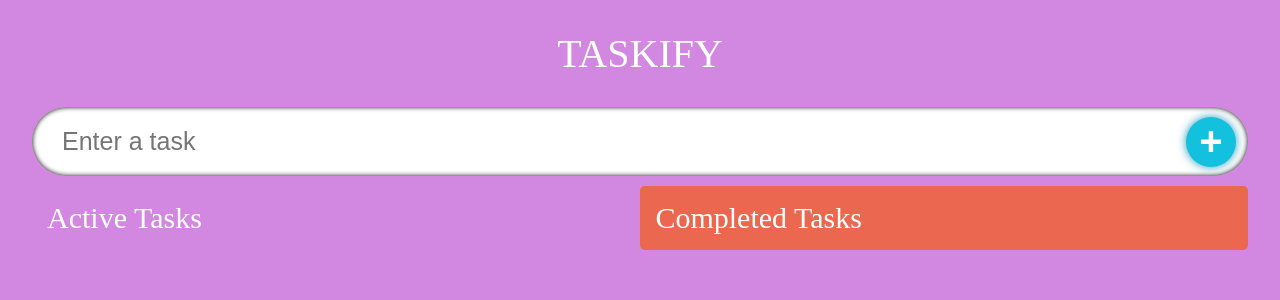
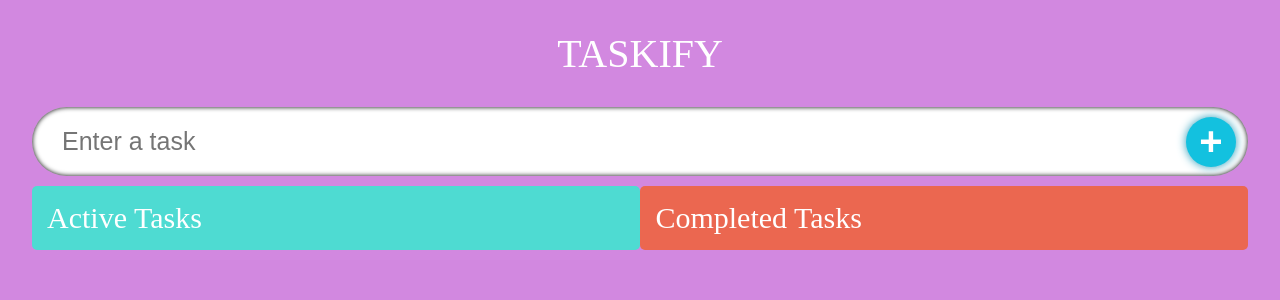
Before and after one commit to Tatyana-OA/simple-trello-react-ts, a React (Create React App) app: page / in a window 1280 px wide. Shown: the top 300 px of the page. Built offline with nearby package versions, Linux system fonts and the light colour scheme; a web font is replaced by a local one.

Commit message:
Setup the react beautiful dnd drag and drop library

```diff
--- a/package.json
+++ b/package.json
@@ -9,8 +9,10 @@
     "@types/jest": "^27.4.0",
     "@types/node": "^16.11.25",
     "@types/react": "^17.0.39",
+    "@types/react-beautiful-dnd": "^13.1.2",
     "@types/react-dom": "^17.0.11",
     "react": "^17.0.2",
+    "react-beautiful-dnd": "^13.1.0",
     "react-dom": "^17.0.2",
     "react-icons": "^4.3.1",
     "react-scripts": "5.0.0",
--- a/src/App.tsx
+++ b/src/App.tsx
@@ -1,4 +1,5 @@
 import React, {useState} from 'react';
+import { DragDropContext } from 'react-beautiful-dnd';
 
 import './App.css'
 import InputField from './components/InputField';
@@ -8,6 +9,7 @@ import { Todo } from './model';
 const App:React.FC= () => {
   const [todo, setTodo] = useState<string>("")
   const [todos, setTodos] = useState<Todo[]>([])
+  const [completedTodos, setCompletedDodos] = useState<Todo[]>([])
 
 
   const handleAdd = ( e:React.FormEvent ) => {
@@ -23,11 +25,13 @@ const App:React.FC= () => {
   }
 
   return (
+	  <DragDropContext onDragEnd={() => {}}>
     <div className="App">
       <span className="heading">TASKIFY</span>
       <InputField todo = {todo} setTodo = {setTodo}  handleAdd = {handleAdd}/>
-      <TodoList todos={todos} setTodos = {setTodos} />
+      <TodoList todos={todos} setTodos = {setTodos} completedTodos={completedTodos} setCompletedTodos={setCompletedDodos}/>
     </div>
+	</DragDropContext>
   );
 }
 
--- a/src/components/SingleTodo.tsx
+++ b/src/components/SingleTodo.tsx
@@ -1,25 +1,31 @@
-import React, { useState, useEffect } from 'react'
+import React, { useState, useEffect } from "react";
 import { AiFillEdit, AiFillDelete } from "react-icons/ai";
 import { MdDone } from "react-icons/md";
 
-import { Todo } from '../model'
+import { Todo } from "../model";
 import { useRef } from "react";
+import { Draggable } from "react-beautiful-dnd";
 
 type Props = {
-	todo: Todo,
-	todos: Todo[],
-	setTodos:React.Dispatch<React.SetStateAction<Todo[]>>
-}
+  index: number;
+  todo: Todo;
+  todos: Todo[];
+  setTodos: React.Dispatch<React.SetStateAction<Todo[]>>;
+};
 
-const SingleTodo = ({todo, todos, setTodos}: Props) => {
+const SingleTodo = ({ index, todo, todos, setTodos }: Props) => {
   const [edit, setEdit] = useState<boolean>(false);
   const [editTodo, setEditTodo] = useState<string>(todo.todo); // whenever edit is pressed, the value is contained
-	const handleDone = (id:number) => {
-		setTodos(todos.map((todo) => todo.id===id?{...todo, isDone: !todo.isDone} : todo))
-	}
-	const handleDelete = (id:number) => {
-		setTodos(todos.filter((todo) => todo.id !== id))
-	}
+  const handleDone = (id: number) => {
+    setTodos(
+      todos.map((todo) =>
+        todo.id === id ? { ...todo, isDone: !todo.isDone } : todo
+      )
+    );
+  };
+  const handleDelete = (id: number) => {
+    setTodos(todos.filter((todo) => todo.id !== id));
+  };
   const handleEdit = (e: React.FormEvent, id: number) => {
     e.preventDefault();
     setTodos(
@@ -31,37 +37,55 @@ const SingleTodo = ({todo, todos, setTodos}: Props) => {
   const inputRef = useRef<HTMLInputElement>(null);
 
   useEffect(() => {
-		inputRef.current?.focus()
-	  }, [edit])
-
+    inputRef.current?.focus();
+  }, [edit]);
 
   return (
-	<form className="todos__single" onSubmit={(e) => handleEdit(e, todo.id)}>
-		{
-			edit? (
-				<input ref={inputRef} value={editTodo} onChange={(e)=> setEditTodo(e.target.value)} className="todos__single--text" type="text"/>
-			): (
-				todo.isDone ?(
+    <Draggable draggableId={todo.id.toString()} index={index}>
+      {(provided) => (
+        <form
+          className="todos__single"
+          onSubmit={(e) => handleEdit(e, todo.id)}
+          {...provided.draggableProps}
+          {...provided.dragHandleProps}
+          ref={provided.innerRef}
+        >
+          {edit ? (
+            <input
+              ref={inputRef}
+              value={editTodo}
+              onChange={(e) => setEditTodo(e.target.value)}
+              className="todos__single--text"
+              type="text"
+            />
+          ) : todo.isDone ? (
             <s className="todos__single--text">{todo.todo}</s>
-				): (
+          ) : (
             <span className="todos__single--text">{todo.todo}</span>
-				)
-			)
-				}
+          )}
 
           <div>
-			<span className="icon" onClick={ () =>
-				{
-					if (!edit && !todo.isDone){
-						setEdit(!edit)
+            <span
+              className="icon"
+              onClick={() => {
+                if (!edit && !todo.isDone) {
+                  setEdit(!edit);
                 }
-			}
-				}><AiFillEdit/></span>
-			<span className="icon" onClick={()=> handleDelete(todo.id)}><AiFillDelete /></span>
-			<span className="icon" onClick={()=> handleDone(todo.id)}><MdDone/></span>
+              }}
+            >
+              <AiFillEdit />
+            </span>
+            <span className="icon" onClick={() => handleDelete(todo.id)}>
+              <AiFillDelete />
+            </span>
+            <span className="icon" onClick={() => handleDone(todo.id)}>
+              <MdDone />
+            </span>
           </div>
         </form>
-  )
-}
+      )}
+    </Draggable>
+  );
+};
 
-export default SingleTodo
+export default SingleTodo;
--- a/src/components/TodoList.tsx
+++ b/src/components/TodoList.tsx
@@ -1,40 +1,69 @@
-import React from 'react'
-import { Todo } from '../model'
-import SingleTodo from './SingleTodo'
-import './styles.css'
+import React from "react";
+import { Todo } from "../models/models";
+import SingleTodo from "./SingleTodo";
+import { Droppable } from "react-beautiful-dnd";
 
-interface Props {
-    todos: Todo[];
-    setTodos:React.Dispatch<React.SetStateAction<Todo[]>>
+interface props {
+  todos: Array<Todo>;
+  setTodos: React.Dispatch<React.SetStateAction<Array<Todo>>>;
+  setCompletedTodos: React.Dispatch<React.SetStateAction<Array<Todo>>>;
+  CompletedTodos: Array<Todo>;
 }
 
-const TodoList: React.FC<Props> = ({todos, setTodos}) => {
+const TodoList: React.FC<props> = ({
+  todos,
+  setTodos,
+  CompletedTodos,
+  setCompletedTodos,
+}) => {
   return (
     <div className="container">
-		<div className="todos">
+      <Droppable droppableId="TodosList">
+        {(provided, snapshot) => (
+          <div
+            className={`todos ${snapshot.isDraggingOver ? "dragactive" : ""}`}
+            ref={provided.innerRef}
+            {...provided.droppableProps}
+          >
             <span className="todos__heading">Active Tasks</span>
             {todos?.map((todo, index) => (
               <SingleTodo
+                index={index}
                 todos={todos}
                 todo={todo}
                 key={todo.id}
                 setTodos={setTodos}
               />
             ))}
+            {provided.placeholder}
           </div>
-		<div className="todos remove">
+        )}
+      </Droppable>
+      <Droppable droppableId="TodosRemove">
+        {(provided, snapshot) => (
+          <div
+            ref={provided.innerRef}
+            {...provided.droppableProps}
+            className={`todos  ${
+              snapshot.isDraggingOver ? "dragcomplete" : "remove"
+            }`}
+          >
             <span className="todos__heading">Completed Tasks</span>
-		{todos?.map((todo, index) => (
+            {CompletedTodos?.map((todo, index) => (
               <SingleTodo
-                todos={todos}
+                index={index}
+                todos={CompletedTodos}
                 todo={todo}
                 key={todo.id}
-                setTodos={setTodos}
+                setTodos={setCompletedTodos}
               />
             ))}
+            {provided.placeholder}
           </div>
+        )}
+      </Droppable>
     </div>
-  )
-}
+  );
+};
 
-export default TodoList
+export default TodoList;
--- a/src/components/styles.css
+++ b/src/components/styles.css
@@ -29,7 +29,7 @@
   right: 0px;
   border: none;
   font-size: 2.5rem;
-    font-weight:bold;
+  font-weight: bold;
   background-color: #13c1df;
   color: white;
   transition: 0.2s all;
@@ -60,7 +60,7 @@
   flex-direction: column;
   width: 47.5%;
   padding: 15px;
-    background-color: #d288e0;
+  background-color: #4edbd2;
 }
 
 .dragactive {
```
Also changed, not shown: 1 other file (tests, documents, lock files or other folders). Lines whose indentation alone changed are shown as unchanged.
